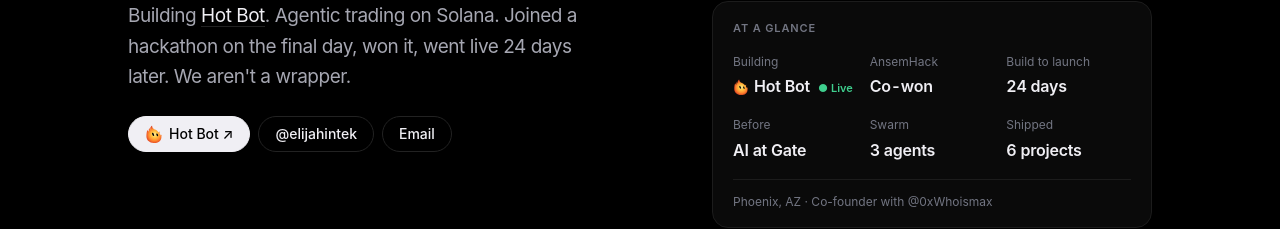
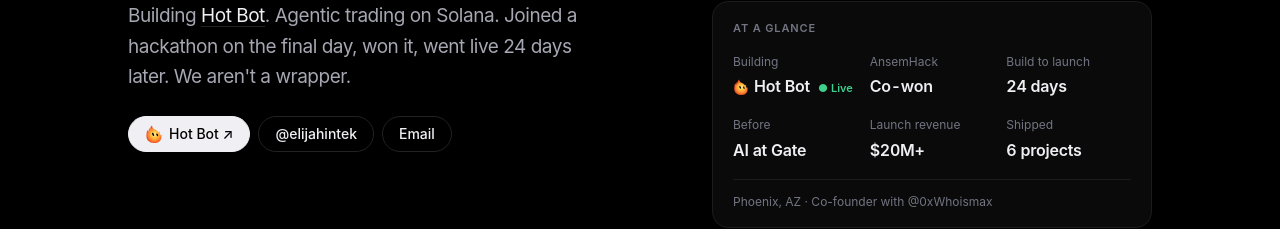
Before and after one commit to GhostOpsandCo/GhostOpsandCo.github.io, a Next.js app: page / in a window 1280 px wide. Shown: the part 346-575 px from the top of the page. Built offline with nearby package versions, Linux system fonts and the light colour scheme.

Commit message:
home: show $20M+ launch revenue (confirmed)

```diff
--- a/app/page.tsx
+++ b/app/page.tsx
@@ -53,7 +53,7 @@
                 <div><dt>AnsemHack</dt><dd>Co-won</dd></div>
                 <div><dt>Build to launch</dt><dd>24 days</dd></div>
                 <div><dt>Before</dt><dd>AI at Gate</dd></div>
-                <div><dt>Swarm</dt><dd>3 agents</dd></div>
+                <div><dt>Launch revenue</dt><dd>$20M+</dd></div>
                 <div><dt>Shipped</dt><dd>{projects.length} projects</dd></div>
               </dl>
               <p className="glance-foot">Phoenix, AZ · Co-founder with @0xWhoismax</p>
```
Also changed, not shown: 1 other file (tests, documents, lock files or other folders).
